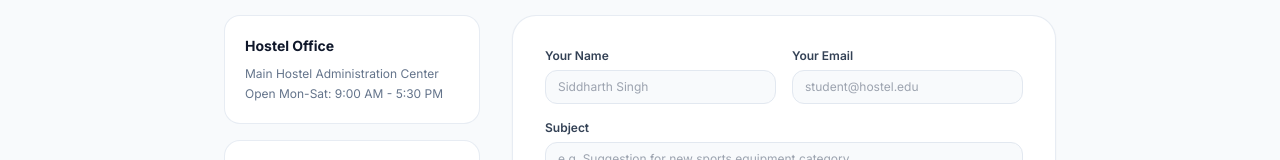
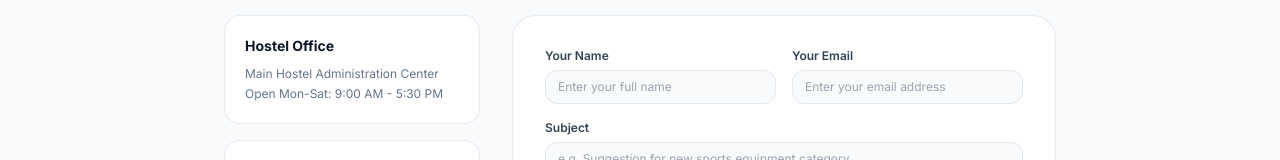
Before and after one commit to siddharth194thakur-gif/Hostel-Talkies-Frontend, a React (Vite) app: page /contact in a window 1280 px wide. Shown: the part 236-396 px from the top of the page. Built offline with nearby package versions, Linux system fonts and the light colour scheme; no server answers.

Commit message:
Remove demo email banner and replace hardcoded placeholder names with generic inputs in Contact and Registration pages

```diff
--- a/src/pages/ContactPage.tsx
+++ b/src/pages/ContactPage.tsx
@@ -6,8 +6,8 @@ import { BackButton } from '../components/BackButton';
 
 export const ContactPage: React.FC = () => {
   const { user } = useAuth();
-  const [name, setName] = useState(user?.full_name || '');
-  const [email, setEmail] = useState(user?.email || '');
+  const [name, setName] = useState('');
+  const [email, setEmail] = useState('');
   const [subject, setSubject] = useState('');
   const [message, setMessage] = useState('');
   const [isSubmitting, setIsSubmitting] = useState(false);
@@ -104,7 +104,7 @@ export const ContactPage: React.FC = () => {
                     required
                     value={name}
                     onChange={(e) => setName(e.target.value)}
-                    placeholder="Siddharth Singh"
+                    placeholder="Enter your full name"
                     className="w-full px-3 py-2 bg-slate-50 border border-slate-200 rounded-xl text-slate-800 focus:bg-white focus:border-brand-500 outline-none text-xs"
                   />
                 </div>
@@ -116,7 +116,7 @@ export const ContactPage: React.FC = () => {
                     required
                     value={email}
                     onChange={(e) => setEmail(e.target.value)}
-                    placeholder="student@hostel.edu"
+                    placeholder="Enter your email address"
                     className="w-full px-3 py-2 bg-slate-50 border border-slate-200 rounded-xl text-slate-800 focus:bg-white focus:border-brand-500 outline-none text-xs"
                   />
                 </div>
--- a/src/pages/LandingPage.tsx
+++ b/src/pages/LandingPage.tsx
@@ -123,18 +123,6 @@ export const LandingPage: React.FC = () => {
             </>
           )}
         </div>
-
-        {/* Demo Fast Login Banner */}
-        {!isAuthenticated && (
-          <div className="pt-4 max-w-md mx-auto">
-            <div className="p-3.5 bg-indigo-50/80 border border-indigo-200/80 rounded-2xl text-xs text-indigo-900 flex items-center justify-between card-3d-luxury">
-              <span>Quick Demo Access: <strong>siddharth@student.edu</strong></span>
-              <Link to="/login" className="font-black underline text-brand-700 hover:text-brand-800">
-                Log In →
-              </Link>
-            </div>
-          </div>
-        )}
       </section>
 
       {/* Feature Cards Grid */}
--- a/src/pages/RegisterPage.tsx
+++ b/src/pages/RegisterPage.tsx
@@ -298,7 +298,7 @@ export const RegisterPage: React.FC = () => {
                       required
                       value={fullName}
                       onChange={(e) => setFullName(e.target.value)}
-                      placeholder="e.g. Siddharth Singh"
+                      placeholder="Enter your full name"
                       className="w-full pl-9 pr-3 py-2.5 bg-slate-50 border border-slate-200 rounded-xl text-slate-900 focus:bg-white focus:border-brand-500 focus:ring-2 focus:ring-brand-100 outline-none text-xs"
                     />
                   </div>
```
